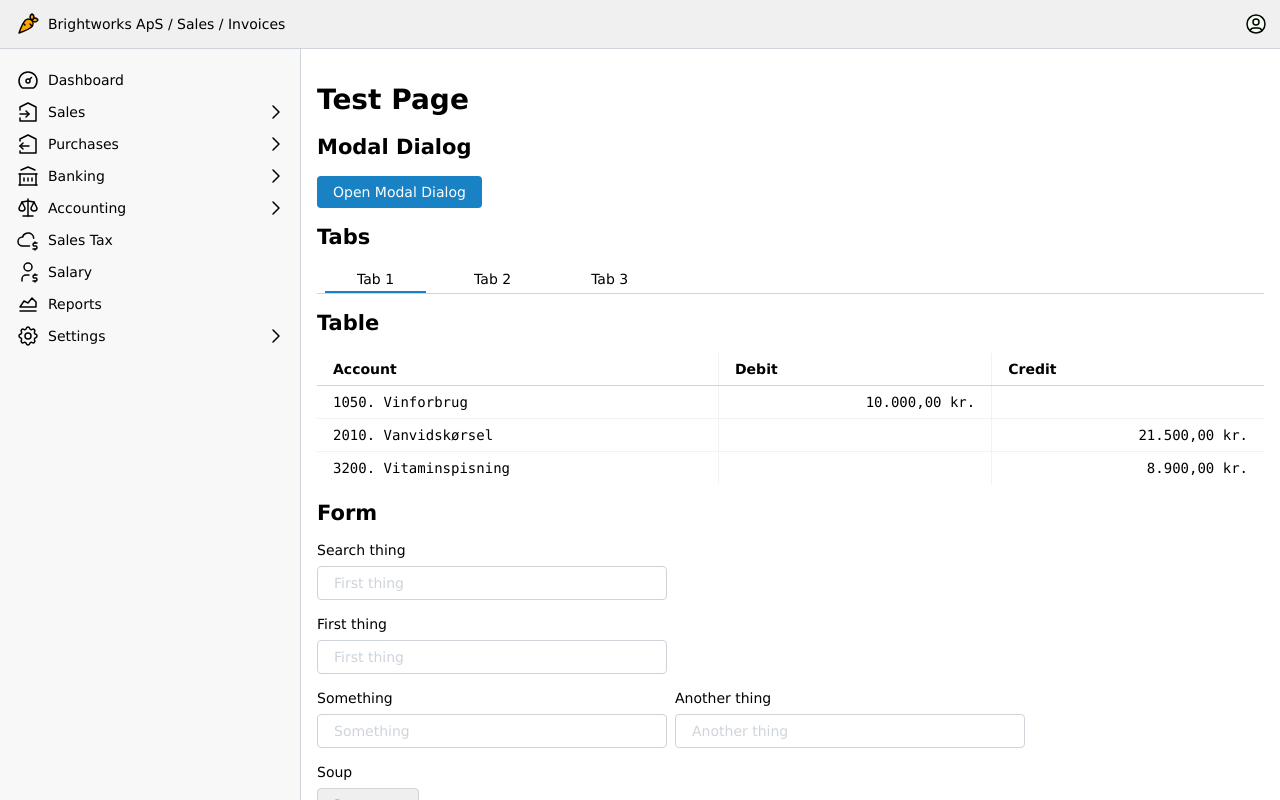
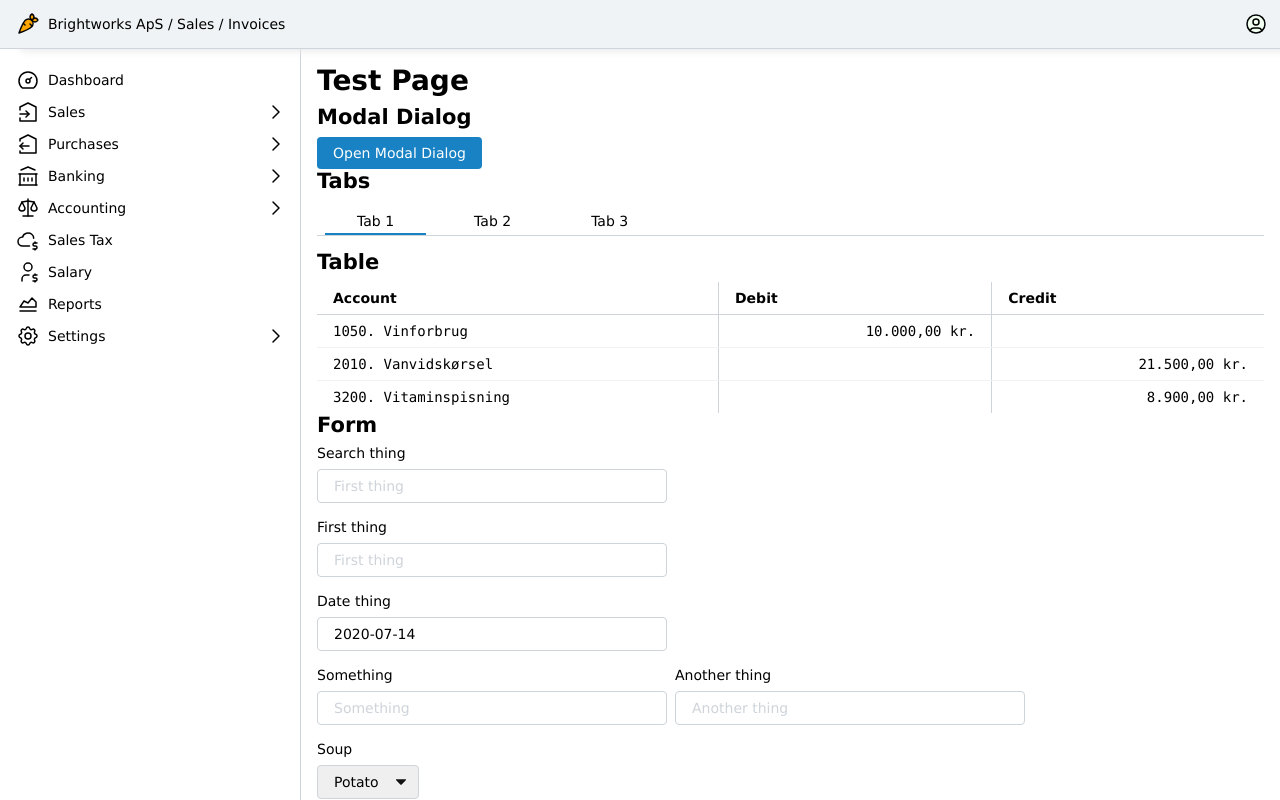
Before and after one commit to chvid/corporate-style-sheet, a React (Vite) app: page / in a window 1280 px wide. Built offline with nearby package versions, Linux system fonts and the light colour scheme.

Commit message:
Date picker and other things.

```diff
--- a/src/App.tsx
+++ b/src/App.tsx
@@ -3,6 +3,7 @@ import { ModalDialog } from "./ModalDialog";
 import { SearchField } from "./SearchField";
 import { NavigationMenu } from "./components/NavigationMenu";
 import icons from "./icons/IconCollections";
+import { DatePicker } from "./DatePicker";
 
 const App = () => {
   const [isDialogOpen, setIsDialogOpen] = useState(false);
@@ -72,6 +73,10 @@ const App = () => {
                 First thing
                 <input type="text" placeholder="First thing" size={40} />
               </label>
+              <label>
+                Date thing
+                <DatePicker placeholder="Date thing" size={40} />
+              </label>
               <div className="row">
                 <label>
                   Something
--- /dev/null
+++ b/src/DatePicker.tsx
@@ -0,0 +1,89 @@
+import { useRef, useState } from "react";
+import { useAnchoredStyle } from "./hooks/useAnchoredStyle";
+
+const days = ["Mo", "Tu", "We", "Th", "Fr", "Sa", "Su"];
+const months = ["January", "February", "March", "April", "May", "June", "July", "August", "September", "October", "November", "December"]
+const isUnderClass = (element: any, className: string): boolean => (
+  element != null && (element.className == className || isUnderClass(element.parentElement, className))
+)
+
+const calculateDates = (date: number) => {
+  const month = new Date(date).getMonth();
+  const year = new Date(date).getFullYear();
+  const startDate = new Date(date).setDate(1) - 7 * 24 * 3600 * 1000;
+  const endDate = new Date(date).setDate(31) + 7 * 24 * 3600 * 1000;
+  let dates = [];
+  let d = startDate;
+  let row: undefined | { date: number, day: number, dateString: string, currentMonth: boolean, selected: boolean }[] = undefined;
+
+  while (d < endDate) {
+    if (row) {
+      row.push(
+        {
+          date: new Date(d).getDate(),
+          day: new Date(d).getDay(),
+          dateString: new Date(d).toISOString().substring(0, 10),
+          currentMonth: new Date(d).getMonth() == month,
+          selected: d == date
+        });
+    }
+    if (new Date(d).getDay() == 0) {
+      if (row) dates.push(row);
+      row = [];
+    }
+    d += 24 * 3600 * 1000;
+  }
+
+  return { month, year, dates };
+}
+
+const prevMonth = (dateString: string) => new Date(new Date(dateString).getTime() - 30 * 24 * 3600 * 1000).toISOString().substring(0, 10);
+const nextMonth = (dateString: string) => new Date(new Date(dateString).getTime() + 30 * 24 * 3600 * 1000).toISOString().substring(0, 10);
+
+export const DatePicker: React.FC<{ placeholder: string; size: number }> = ({ placeholder, size }) => {
+  const [pickerVisible, setPickerVisible] = useState(false);
+  const [dateString, setDateString] = useState("2020-07-14");
+  const anchorElementRef = useRef<HTMLInputElement>(null);
+  const style = useAnchoredStyle(anchorElementRef, anchor => ({
+    left: anchor.getBoundingClientRect().left,
+    top: anchor.getBoundingClientRect().bottom + 8
+  }));
+
+  const di = calculateDates(new Date(dateString).getTime());
+
+  return (
+    <>
+      <input
+        value={dateString}
+        onChange={e => setDateString(e.target.value)}
+        size={size}
+        placeholder={placeholder}
+        type="text"
+        onFocus={() => setPickerVisible(true)}
+        onBlur={e => (!isUnderClass(e.relatedTarget, "date-picker")) && setPickerVisible(false)}
+        onKeyDown={e => console.log(e.key)}
+        ref={anchorElementRef}
+      ></input>
+      {pickerVisible && (
+        <div className="date-picker" style={style} tabIndex={-1}>
+          <div className="header-row">
+            <div className="control" onClick={() => setDateString(prevMonth(dateString))}>&lt;</div>
+            <div>{months[di.month] + " " + di.year}</div>
+            <div className="control" onClick={() => setDateString(nextMonth(dateString))}>&gt;</div>
+          </div>
+          <div className="week-row">{
+            days.map(d => <div>{d}</div>)
+          }</div>
+          {
+            di.dates.map(r => <div className="row">{
+              r.map(d => <div className={`item ${d.currentMonth ? 'current-month' : ''} ${d.selected ? 'selected' : ''}`} onClick={() => {
+                setDateString(d.dateString);
+                setPickerVisible(false);
+              }}>{d.date}</div>)
+            }</div>)
+          }
+        </div>
+      )}
+    </>
+  );
+};
--- a/src/styles/form.css
+++ b/src/styles/form.css
@@ -90,6 +90,77 @@ div.search-result-item:active {
   background-color: var(--transparent-bg-color-active);
 }
 
+/* Date Picker */
+
+div.date-picker {
+  border: var(--default-border);
+  position: fixed;
+  background-color: white;
+  border-radius: 4px;
+  padding: 4px;
+  width: 400px;
+  display: flex;
+  flex-direction: column;
+  justify-content: space-around;
+  user-select: none;
+}
+
+div.date-picker .row {
+  display: flex;
+  flex-direction: row;
+  justify-content: space-around;
+  color: #888;
+}
+
+div.date-picker .header-row {
+  display: flex;
+  flex-direction: row;
+  justify-content: space-around;
+  font-weight: bold;
+  color: black;
+}
+
+div.date-picker .header-row .control {
+  cursor: pointer;
+}
+
+div.date-picker .week-row {
+  display: flex;
+  flex-direction: row;
+  justify-content: space-around;
+  color: black;
+}
+
+div.date-picker .week-row div {
+  display: block;
+  width: 32px;
+  text-align: center;
+  padding: 4px;
+}
+
+div.date-picker .item {
+  display: block;
+  width: 32px;
+  text-align: center;
+  cursor: pointer;
+  padding: 4px;
+}
+
+div.date-picker .current-month {
+  color: black;
+}
+
+div.date-picker .selected {
+  font-weight:bold;
+}
+
+div.date-picker .item:hover {
+  background-color: var(--transparent-bg-color-hover);
+}
+
+div.date-picker .item:active {
+  background-color: var(--transparent-bg-color-active);
+}
 /* Button */
 
 button {
--- a/src/styles/index.css
+++ b/src/styles/index.css
@@ -4,6 +4,7 @@
 @import "layout.css";
 @import "modal.css";
 @import "shadows.css";
+@import "typography.css";
 
 :root {
   --color-a: #ff595e;
@@ -14,9 +15,15 @@
 
   --color-divider: #ced4da;
 
+  --background-1: #f8fafc;
+  --background-2: #f0f3f5;
+  --background-3: #e8eaec;
+
+/*
   --background-1: #f8f8f8;
   --background-2: #f0f0f0;
   --background-3: #e8e8e8;
+*/
 
   --main-font: Verdana, sans-serif;
   --monospaced-font: Consolas, monospace;
@@ -33,8 +40,8 @@
 
   --transparent-fg-color: black;
   --transparent-bg-color: #ffffff00;
-  --transparent-bg-color-hover: color-mix(in srgb, var(--transparent-bg-color) 90%, black);
-  --transparent-bg-color-active: color-mix(in srgb, var(--transparent-bg-color) 80%, black);
+  --transparent-bg-color-hover: color-mix(in srgb, var(--transparent-bg-color) 90%, #1982c4);
+  --transparent-bg-color-active: color-mix(in srgb, var(--transparent-bg-color) 80%, #1982c4);
 
   --default-border: 1px solid var(--color-divider);
   --default-border-light: 1px solid color-mix(in srgb, var(--color-divider) 30%, white);
--- a/src/styles/layout.css
+++ b/src/styles/layout.css
@@ -25,7 +25,7 @@
 }
 
 #left {
-  background-color: var(--background-1);
+  background-color: white;
   position: fixed;
   left: 0;
   width: var(--left-pane-width);
--- a/src/styles/navigation.css
+++ b/src/styles/navigation.css
@@ -6,6 +6,7 @@ nav.tabs ul {
   list-style-type: none;
   text-indent: 0;
   padding: 0;
+  user-select: none;
 }
 
 nav.tabs ul > li {
@@ -13,7 +14,7 @@ nav.tabs ul > li {
   color: var(--transparent-fg-color);
   background-color: var(--transparent-bg-color);
   display: inline-block;
-  padding: 4px 32px;
+  padding: 6px 32px 4px 32px;
   margin: 0 8px;
   cursor: pointer;
 }
--- a/src/styles/shadows.css
+++ b/src/styles/shadows.css
@@ -1,2 +1,3 @@
-#right {
+#top {
+  box-shadow: 20px 2px 8px 0 var(--background-3);
 }
--- a/src/styles/table.css
+++ b/src/styles/table.css
@@ -9,7 +9,7 @@ thead > tr > th {
   border-bottom: var(--default-border);
   padding: var(--default-padding);
   font-family: var(--main-font);
-  font-weight: 900;
+  font-weight: bold;
   text-align: left;
 }
 
@@ -22,11 +22,15 @@ tr:not(:last-child) > td {
 }
 
 td:not(:first-child) {
-  border-left: var(--default-border-light);
+  border-left: var(--default-border);
 }
 
 th:not(:first-child) {
-  border-left: var(--default-border-light);
+  border-left: var(--default-border);
+}
+
+th:not(:first-child) {
+  border-left: var(--default-border);
 }
 
 td.right {
--- /dev/null
+++ b/src/styles/typography.css
@@ -0,0 +1,3 @@
+h1, h2, h3, h4, h5, h6, p {
+  margin: 0 0 8px 0;
+}
```
